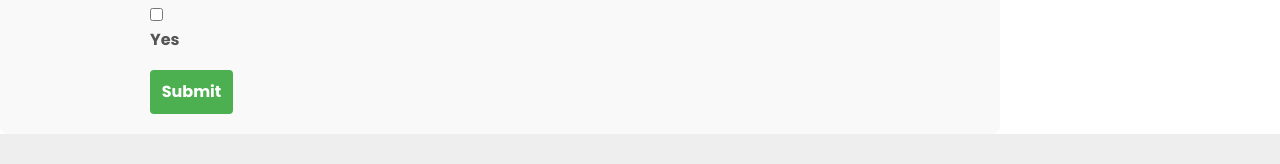
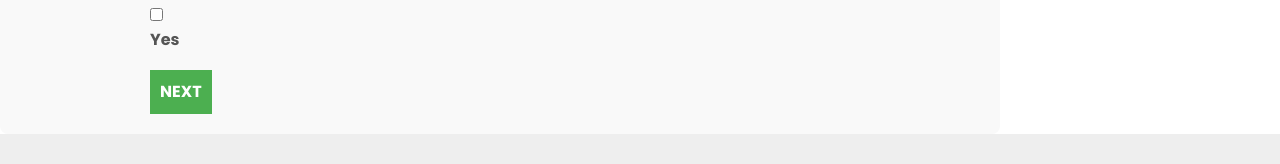
Before and after one commit to imraac/consortium, a React (Vite) app: page /registration in a window 1280 px wide. Shown: the part 1325-1489 px from the top of the page. Built offline with nearby package versions, Linux system fonts and the light colour scheme.

Commit message:
Scroll to the top of the page when the component mounts on personal detail

```diff
--- a/src/components/ContactDetails.jsx
+++ b/src/components/ContactDetails.jsx
@@ -1,18 +1,20 @@
-//personal information page
-
-
-
-import { useState } from 'react';
+import { useState, useEffect } from 'react';
 import { useNavigate, Link } from 'react-router-dom';
 import './ContactDetails.css'; // Ensure to style as per your design
 import Footer from './Footer';
-//personal information page
+
+// Personal Information page
 const ContactDetails = () => {
   const [contactData, setContactData] = useState({
     founders: [{ name: '', contact: '', clan: '' }],
     boardDirectors: [{ name: '', contact: '', clan: '' }],
     keyStaffs: [{ name: '', contact: '', clan: '' }],
   });
+
+  useEffect(() => {
+    // Scroll to the top of the page when the component mounts
+    window.scrollTo(0, 0);
+  }, []); // Empty dependency array ensures this runs only once
 
   const handleChange = (e, index, group) => {
     const { name, value } = e.target;
@@ -39,8 +41,10 @@ const ContactDetails = () => {
     <div className="contact-details-page">
       <div className="contact-details-container">
         <form onSubmit={handleSubmit}>
-          <h2>Personal Information </h2>
-          <p>Mention the names of the founders of the organization and the clans they belong to and they must be from minority clans, and they need to adhere to the guidelines provided by the Government of Somalia/Somaliland (please send the passports as supporting documents)</p>
+          <h2>Personal Information</h2>
+          <p>
+            Mention the names of the founders of the organization and the clans they belong to. They must be from minority clans, and they need to adhere to the guidelines provided by the Government of Somalia/Somaliland (please send the passports as supporting documents).
+          </p>
           {contactData.founders.map((founder, index) => (
             <div key={index} className="input-group">
               <label>Name:</label>
--- a/src/components/Registration.jsx
+++ b/src/components/Registration.jsx
@@ -1,7 +1,227 @@
 
 
-import { useState, useEffect } from 'react';
-import { Link, useNavigate } from 'react-router-dom'; // Import Link and useNavigate
+
+// import { useState } from 'react';
+// import { Link } from 'react-router-dom'; // Import Link
+// import './Registration.css';
+// import Footer from "./Footer";
+
+// const Registration = () => {
+//   const [formData, setFormData] = useState({
+//     agencyName: '',
+//     acronym: '',
+//     description: '',
+//     missionStatement: '',
+//     website: '',
+//     isNGO: false,
+//     yearsOperational: '',
+//     reasonToJoin: '',
+//     participatesInConsortium: false,
+//     understandsPrinciples: false,
+//   });
+
+//   const handleChange = (e) => {
+//     const { name, value, type, checked } = e.target;
+//     setFormData({
+//       ...formData,
+//       [name]: type === 'checkbox' ? checked : value,
+//     });
+//   };
+
+//   const handleSubmit = async (e) => {
+//     e.preventDefault();
+
+//     // Check for required fields
+//     if (!formData.agencyName || !formData.description || !formData.missionStatement || !formData.website || !formData.yearsOperational || !formData.reasonToJoin) {
+//       alert('Please fill in all required fields.');
+//       return;
+//     }
+
+//     try {
+//       const response = await fetch('/api/registration', {
+//         method: 'POST',
+//         headers: {
+//           'Content-Type': 'application/json',
+//         },
+//         body: JSON.stringify(formData),
+//       });
+
+//       if (response.ok) {
+//         const result = await response.json();
+//         console.log('Registration successful:', result);
+
+//         // Reset form data
+//         setFormData({
+//           agencyName: '',
+//           acronym: '',
+//           description: '',
+//           missionStatement: '',
+//           website: '',
+//           isNGO: false,
+//           yearsOperational: '',
+//           reasonToJoin: '',
+//           participatesInConsortium: false,
+//           understandsPrinciples: false,
+//         });
+
+//         // Redirect to Contact Details page
+//         // You can handle redirection here if needed, or keep it in Link
+//       } else {
+//         console.error('Registration failed:', response.statusText);
+//       }
+//     } catch (error) {
+//       console.error('Error:', error);
+//     }
+//   };
+
+//   return (
+//     <div>
+//       <div className="registration-form-container">
+//         <h1>Agency Registration</h1>
+//         <p>All fields are required unless stated otherwise.</p>
+//         <h2>Basic Information</h2>
+//         <form onSubmit={handleSubmit}>
+//           {/* Full name of agency */}
+//           <label htmlFor="agencyName">Full name of agency:</label>
+//           <input
+//             type="text"
+//             id="agencyName"
+//             name="agencyName"
+//             value={formData.agencyName}
+//             onChange={handleChange}
+//             required
+//           />
+
+//           {/* Acronym (optional) */}
+//           <label htmlFor="acronym">Acronym (optional):</label>
+//           <input
+//             type="text"
+//             id="acronym"
+//             name="acronym"
+//             value={formData.acronym}
+//             onChange={handleChange}
+//           />
+
+//           {/* Brief description of agency */}
+//           <label htmlFor="description">Brief description of agency:</label>
+//           <textarea
+//             id="description"
+//             name="description"
+//             value={formData.description}
+//             onChange={handleChange}
+//             required
+//           />
+
+//           {/* Mission Statement */}
+//           <label htmlFor="missionStatement">Mission Statement:</label>
+//           <textarea
+//             id="missionStatement"
+//             name="missionStatement"
+//             value={formData.missionStatement}
+//             onChange={handleChange}
+//             required
+//           />
+
+//           {/* Website */}
+//           <label htmlFor="website">Website:</label>
+//           <input
+//             type="url"
+//             id="website"
+//             name="website"
+//             value={formData.website}
+//             onChange={handleChange}
+//             required
+//           />
+
+//           {/* Is NGO? */}
+//           <label>Is your agency a non-governmental organisation (NGO)?</label>
+//           <div>
+//             <input
+//               type="checkbox"
+//               id="isNGO"
+//               name="isNGO"
+//               checked={formData.isNGO}
+//               onChange={handleChange}
+//             />
+//             <label htmlFor="isNGO">Yes</label>
+//           </div>
+
+//           {/* Number of years operational */}
+//           <label htmlFor="yearsOperational">Number of years operational in Somalia/Somaliland:</label>
+//           <input
+//             type="number"
+//             id="yearsOperational"
+//             name="yearsOperational"
+//             value={formData.yearsOperational}
+//             onChange={handleChange}
+//             required
+//           />
+
+//           {/* Reason to join */}
+//           <label htmlFor="reasonToJoin">Please explain why you would like to join the consortium:</label>
+//           <textarea
+//             id="reasonToJoin"
+//             name="reasonToJoin"
+//             value={formData.reasonToJoin}
+//             onChange={handleChange}
+//             required
+//           />
+
+//           {/* Participates in Consortium activities */}
+//           <label>Is your agency willing to participate in NGO Consortium activities?</label>
+//           <div>
+//             <input
+//               type="checkbox"
+//               id="participatesInConsortium"
+//               name="participatesInConsortium"
+//               checked={formData.participatesInConsortium}
+//               onChange={handleChange}
+//             />
+//             <label htmlFor="participatesInConsortium">Yes</label>
+//           </div>
+
+//           {/* Understands and agrees to principles */}
+//           <p>
+//             Our agency understands, commits to and agrees to uphold and respect the principles of Independence, Impartiality, and Neutrality.
+//           </p>
+//           <div>
+//             <input
+//               type="checkbox"
+//               id="understandsPrinciples"
+//               name="understandsPrinciples"
+//               checked={formData.understandsPrinciples}
+//               onChange={handleChange}
+//             />
+//             <label htmlFor="understandsPrinciples">Yes</label>
+//           </div>
+
+
+
+//           {/* Link to next page */}
+//           <Link
+//             to="/personal-details"
+//             style={{
+//               display: 'inline-block',
+//               marginTop: '10px',
+//               backgroundColor: '#4CAF50',
+//               color: '#fff',
+//               padding: '10px',
+//               textDecoration: 'none'
+//             }}
+//           >
+//             NEXT
+//           </Link>
+//         </form>
+//       </div>
+//       <Footer /> {/* Add Footer here */}
+//     </div>
+//   );
+// };
+
+// export default Registration;
+
+import { useEffect, useState } from 'react';
+import { Link } from 'react-router-dom'; // Import Link
 import './Registration.css';
 import Footer from "./Footer";
 
@@ -19,9 +239,7 @@ const Registration = () => {
     understandsPrinciples: false,
   });
 
-  const navigate = useNavigate(); // Initialize useNavigate
-
-  // Scroll to the top of the page when the component mounts
+  // Scroll to top on component mount
   useEffect(() => {
     window.scrollTo(0, 0);
   }, []);
@@ -70,8 +288,8 @@ const Registration = () => {
           understandsPrinciples: false,
         });
 
-        // Redirect to Personal Details page after successful submission
-        navigate('/personal-details'); // Use navigate for redirection
+        // Redirect to Contact Details page
+        // You can handle redirection here if needed, or keep it in Link
       } else {
         console.error('Registration failed:', response.statusText);
       }
@@ -201,10 +419,20 @@ const Registration = () => {
             <label htmlFor="understandsPrinciples">Yes</label>
           </div>
 
-          {/* Submit button */}
-          <button type="submit" style={{ marginTop: '10px', backgroundColor: '#4CAF50', color: '#fff', padding: '10px', border: 'none', cursor: 'pointer' }}>
-            Submit
-          </button>
+          {/* Link to next page */}
+          <Link
+            to="/personal-details"
+            style={{
+              display: 'inline-block',
+              marginTop: '10px',
+              backgroundColor: '#4CAF50',
+              color: '#fff',
+              padding: '10px',
+              textDecoration: 'none'
+            }}
+          >
+            NEXT
+          </Link>
         </form>
       </div>
       <Footer /> {/* Add Footer here */}
```
